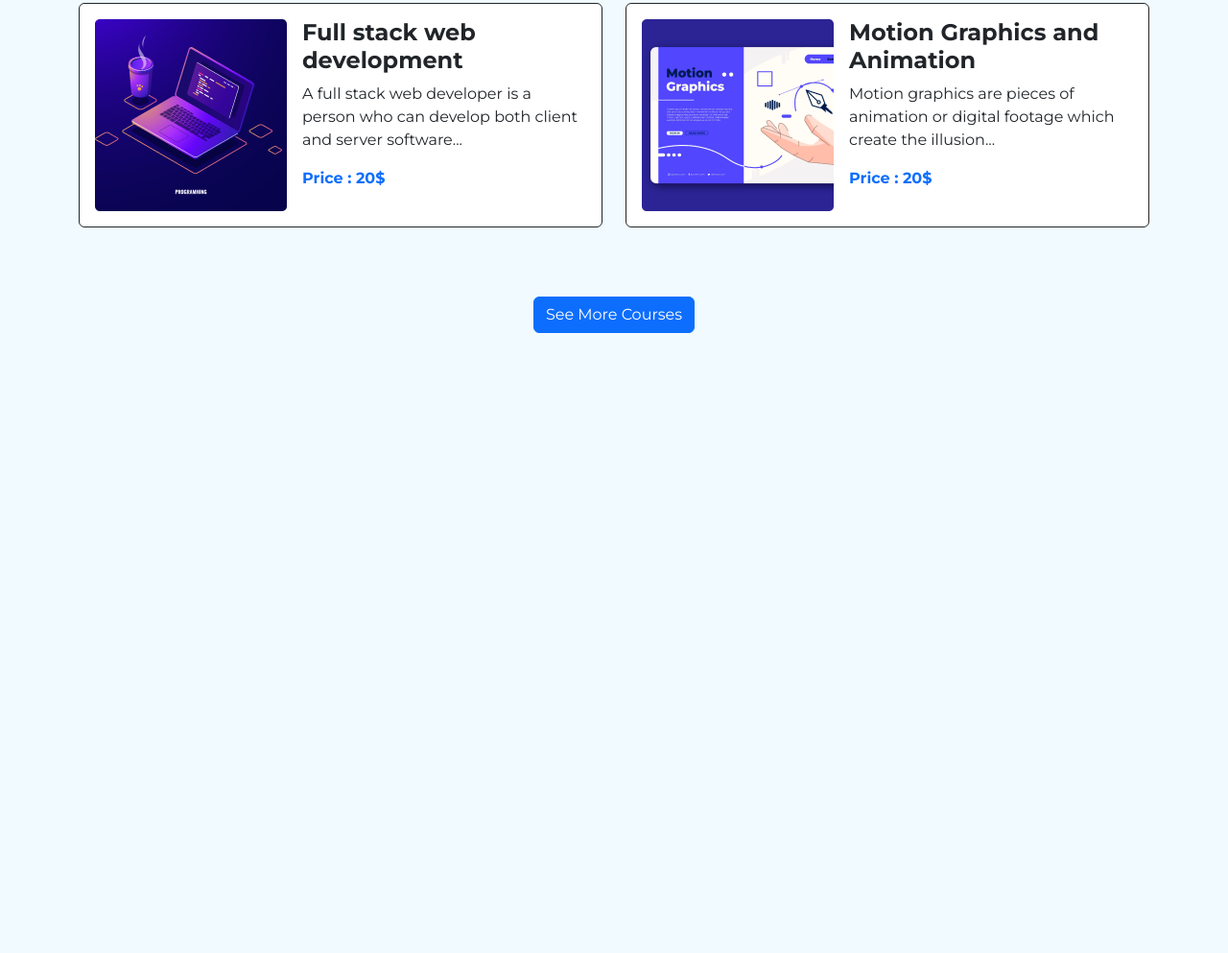
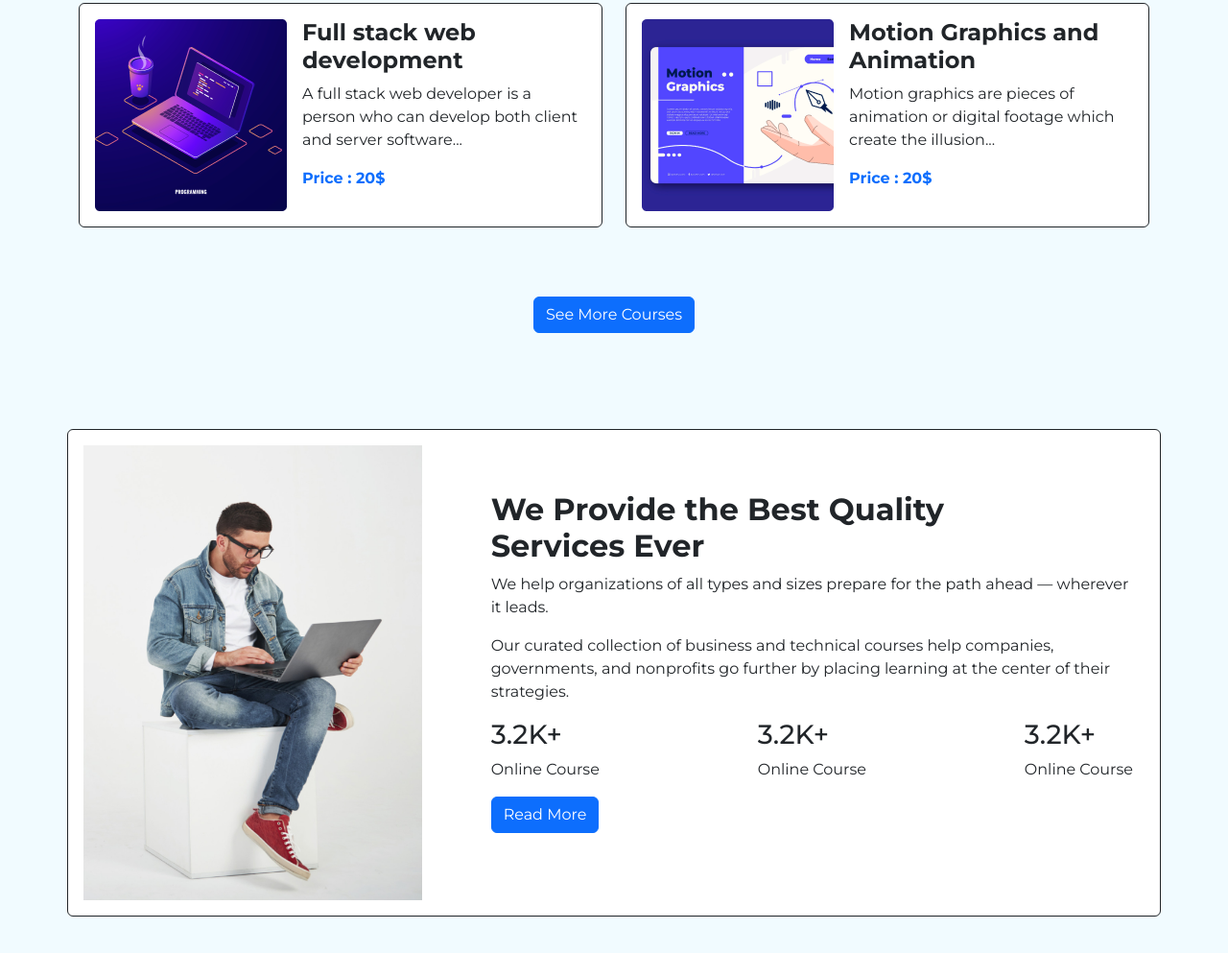
Before and after one commit to mazhar925/EduX, a plain HTML site: page index.html in a window 1280 px wide. Shown: the part 1625-2618 px from the top of the page at 96% size. Before the commit the page ends 1972 px from the top, so only its background shows below. Drawn offline with nearby package versions, Linux system fonts and the light colour scheme.

Commit message:
About section updated

```diff
--- a/index.html
+++ b/index.html
@@ -136,6 +136,31 @@
             <button class="btn btn-primary">See More Courses</button>
         </div>
 	</section>
+	<!-- ABOUT -->
+	<section class="about section-padding" id="about">
+		<div class="container border border-1 border-dark p-3 mb-5 bg-white rounded">
+			<div class="row">
+				<div class="col-lg-4 col-md-12 col-12">
+					<div class="about-img">
+						<img alt="" class="img-fluid" src="img/working.png"></div>
+				</div>
+				<div class="col-lg-8 col-md-12 col-12 ps-lg-5 mt-md-5">
+					<div class="container">
+						<h2 class="fw-bolder">We Provide the Best Quality<br>
+						Services Ever</h2>
+						<p>We help organizations of all types and sizes prepare for the path ahead — wherever it leads.</p>
+                        <p>Our curated collection of business and technical courses help companies, governments, and nonprofits go further by placing learning at the center of their strategies.</p>
+                        <div class="d-flex justify-content-between flex-wrap">
+                            <div><h3>3.2K+</h3><p>Online Course</p></div>
+                            <div><h3>3.2K+</h3><p>Online Course</p></div>
+                            <div><h3>3.2K+</h3><p>Online Course</p></div>
+                        </div>
+                        <a class="btn btn-primary" href="#">Read More</a>
+					</div>
+				</div>
+			</div>
+		</div>
+	</section>
 
 
 
```
